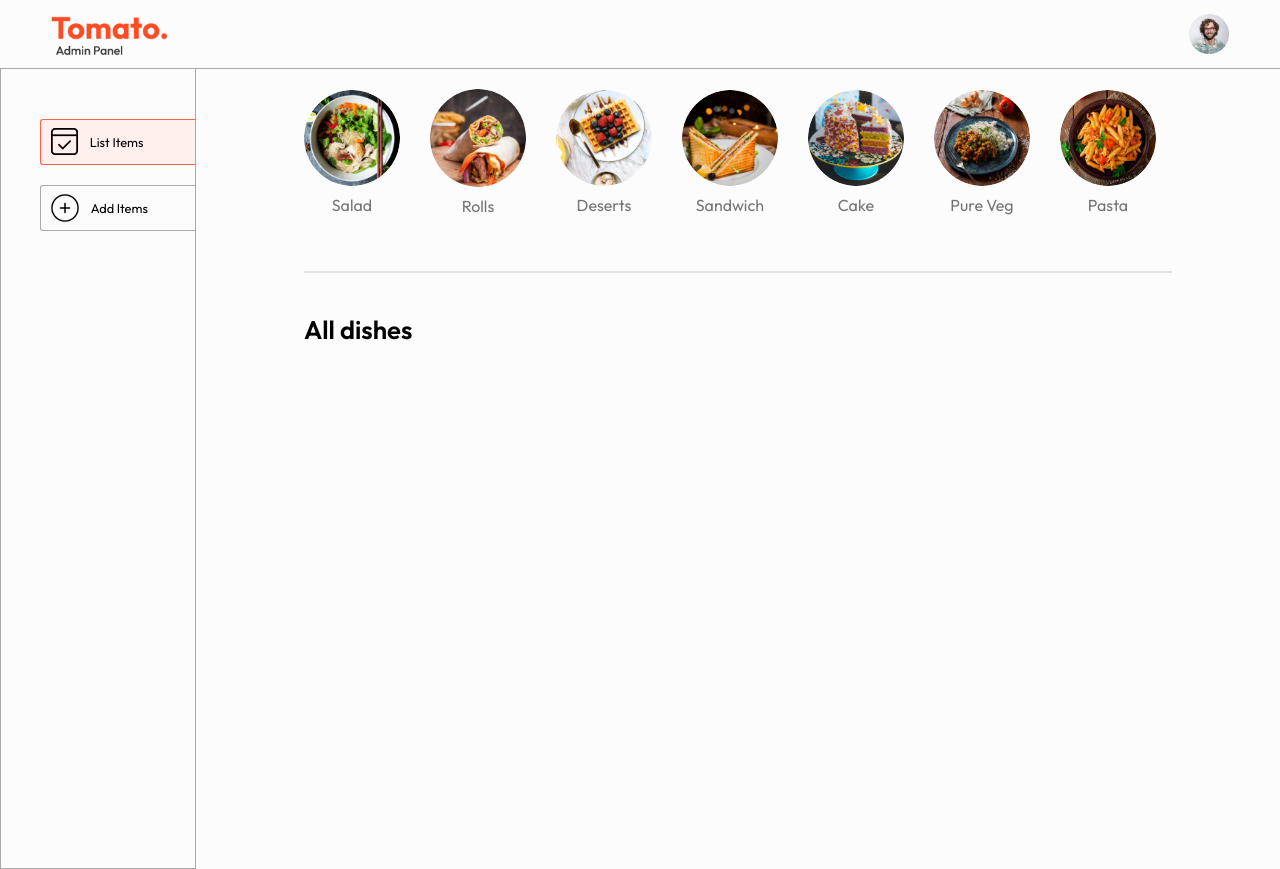
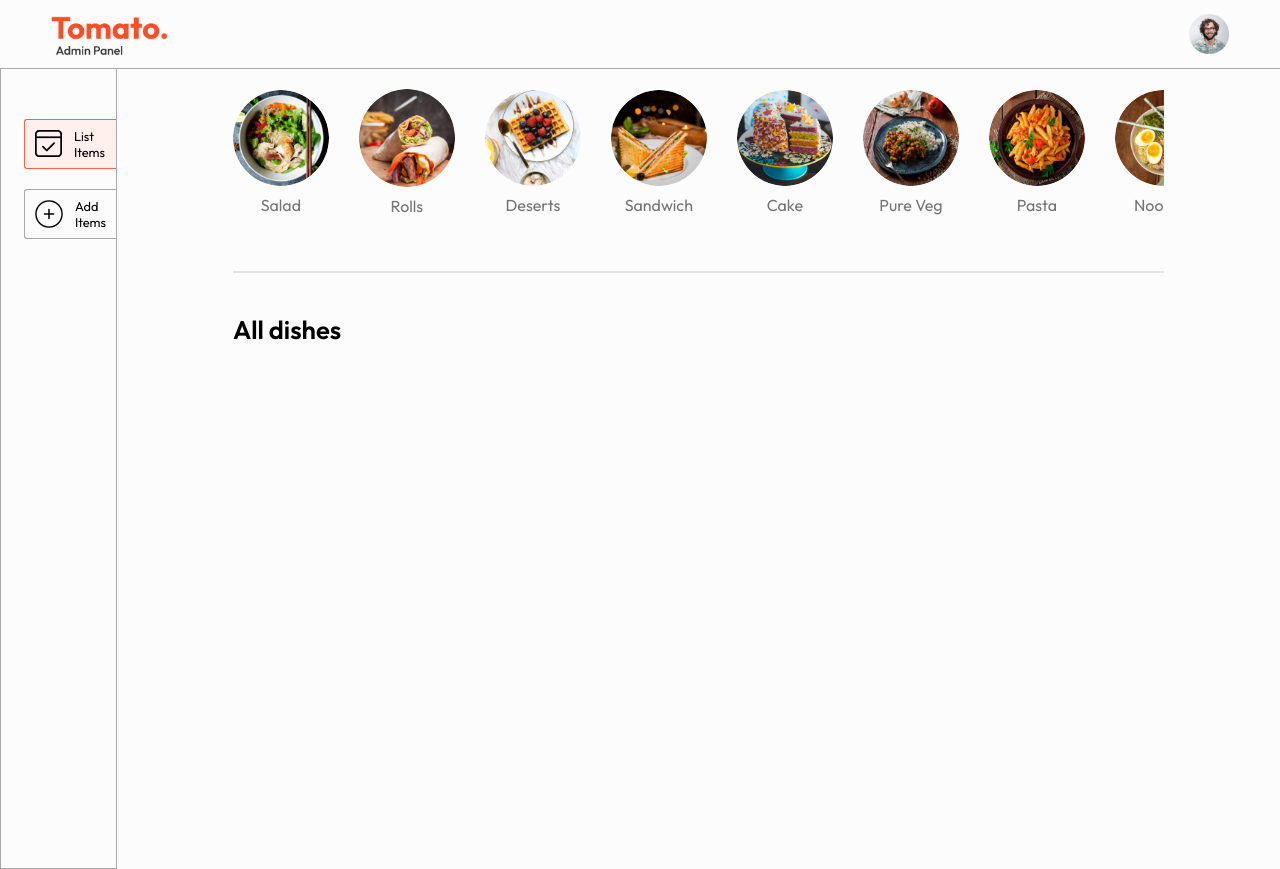
Before and after one commit to Deepanshumelkani77/Food-Del, a React (Vite) app in the folder admin/: page / in a window 1280 px wide. Built offline with nearby package versions, Linux system fonts and the light colour scheme; no server answers.

Commit message:
try to set list pge css

```diff
--- a/admin/src/components/sidebar/Sidebar.css
+++ b/admin/src/components/sidebar/Sidebar.css
@@ -1,9 +1,10 @@
 .sidebar{
-    width:18%;
+    width:10%;
     min-height:100vh;
     border:1.5px solid #a9a9a9;
     border-top: 0;
     font-size: max(1vw,10px);
+
 }
 .sidebar-options{
     padding-top: 50px;
@@ -27,8 +28,10 @@
     border-color: tomato;
 }
 
-@media (max-width:900px)
+@media (max-width:955px)
 {
+
+
 
 .sidebar-option p{
     display: none;
```
